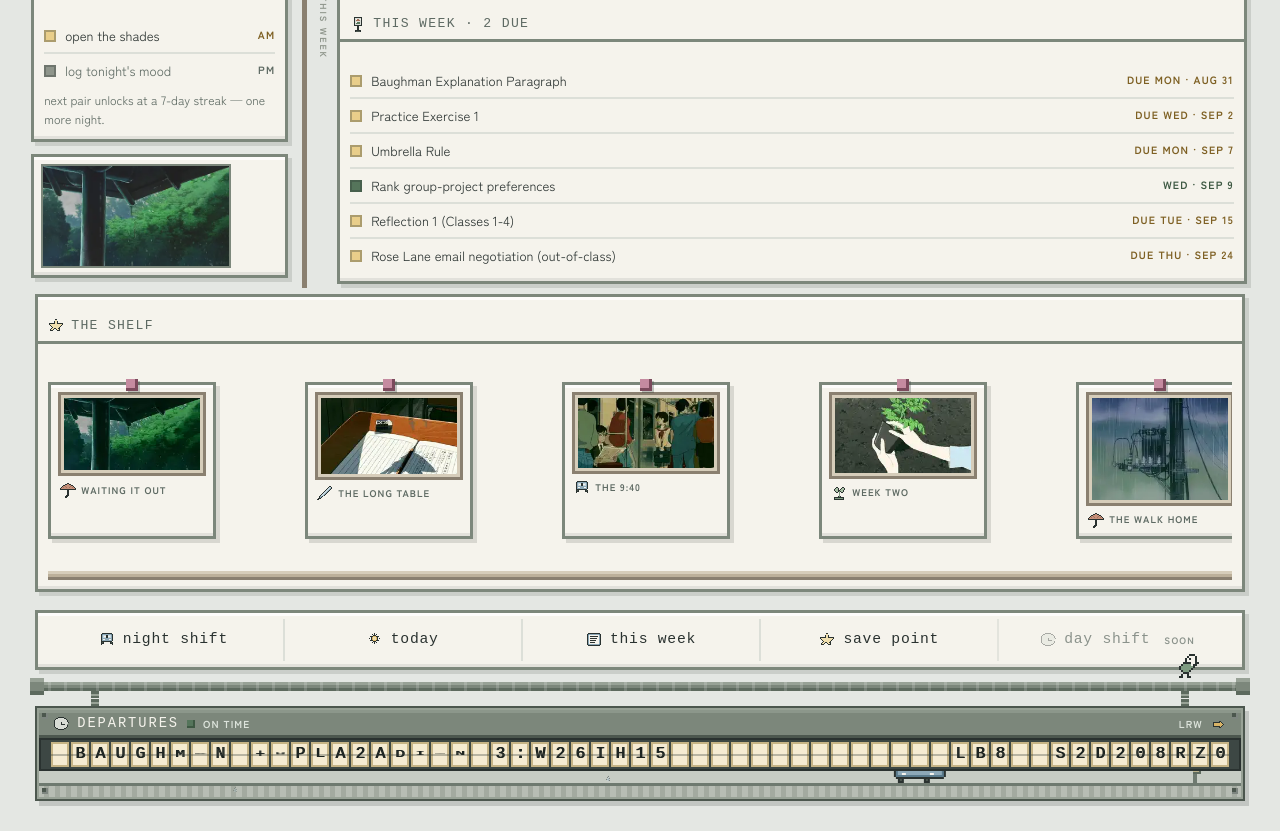
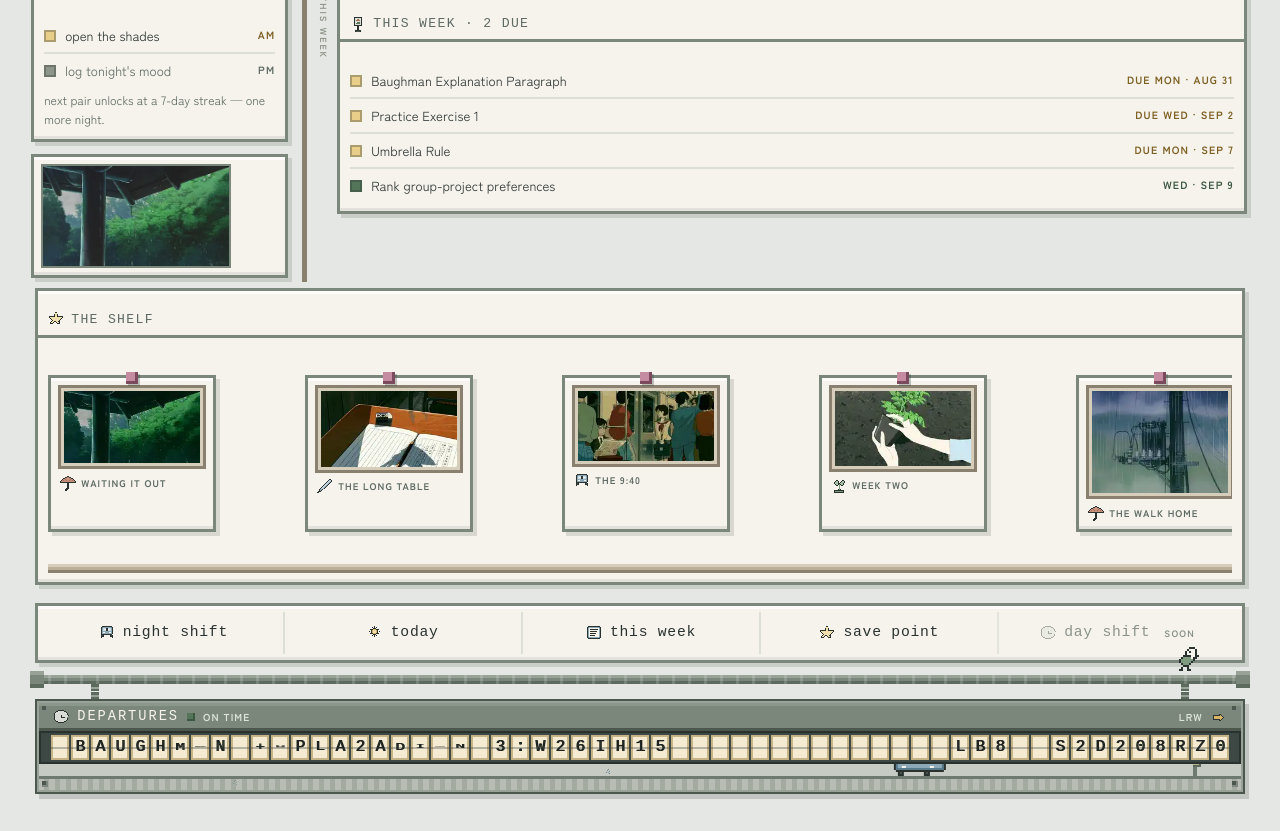
Before and after one commit to emmiwhoooo/emmi.os, a plain HTML site: page windowseat/index.html in a window 1280 px wide. Shown: the part 797-1628 px from the top of the page. Drawn offline with Linux system fonts and the light colour scheme; a web font is replaced by a local one.

Commit message:
data: this week uses the same 2-week horizon as the notion weather ahead view

```diff
--- a/windowseat/index.html
+++ b/windowseat/index.html
@@ -823,12 +823,25 @@ body.hero-only .wrap{padding-bottom:18px}
       }
 
       /* today's rows — weather ahead, nearest first */
+      /* The Notion "weather ahead" view filters to `Due is within the next 2
+         weeks, OR due on or before today`. data.json carries every unchecked
+         assignment, so the page was listing rows a month out that her Notion
+         view had already filtered away — the same list showing different
+         things in two places. Same horizon here. */
+      var horizon = new Date(); horizon.setHours(0,0,0,0);
+      horizon.setDate(horizon.getDate() + 14);
+      var wx = (d.weather || []).filter(function(a){
+        if (a.overdue) return true;
+        var dd = parseDay(a.due);
+        return !dd || dd <= horizon;
+      });
+
       var rows = $('d-rows');
-      if (rows && d.weather && d.weather.length) {
+      if (rows && wx.length) {
         var tint = function(a){ return a.overdue ? ['#C58BA0','var(--rose-ink)','overdue']
                      : a.type === 'graded' ? ['#E9CE8A','var(--butter-ink)','due ' + (pretty(a.due)||'soon')]
                      : ['#55755B','var(--moss-ink)', pretty(a.due) || 'no date']; };
-        rows.innerHTML = d.weather.slice(0,6).map(function(a){
+        rows.innerHTML = wx.slice(0,6).map(function(a){
           var s = tint(a);
           return '<li class="row"><i class="chip" style="background:' + s[0] + '"></i>' +
                  (a.title||'').replace(/[<>&]/g, '') +
@@ -846,11 +859,11 @@ body.hero-only .wrap{padding-bottom:18px}
       set('d-streak', c.overdue != null ? String(c.overdue) : null);
 
       /* the board reads what is actually next */
-      if (window.__wsBoard && d.weather) {
+      if (window.__wsBoard) {
         var msgs = [];
         if (d.next) msgs.push({t: ((d.next.course||'') + ' ' + flap(d.next.date)).trim(),
                                f: d.next.reading || d.next.title || ''});
-        d.weather.slice(0,4).forEach(function(a){
+        wx.slice(0,4).forEach(function(a){
           msgs.push({t: (a.title||'').toUpperCase() + (a.overdue ? '  OVERDUE' : '  DUE ' + flap(a.due)),
                      f: [a.course, a.weight].filter(Boolean).join(' · ')});
         });
```
Also changed, not shown: windowseat/index.template.html (+17 -4 lines).
